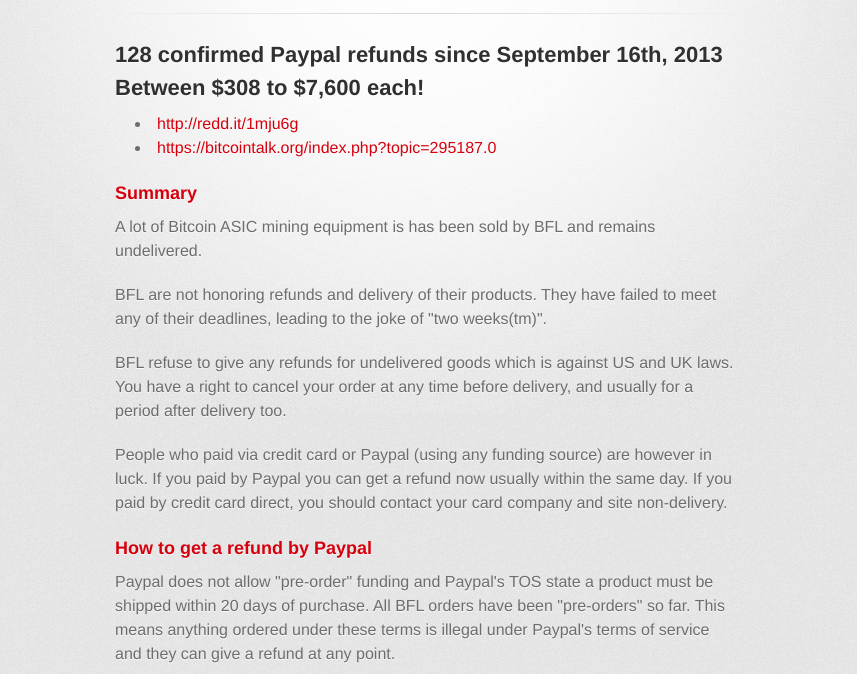
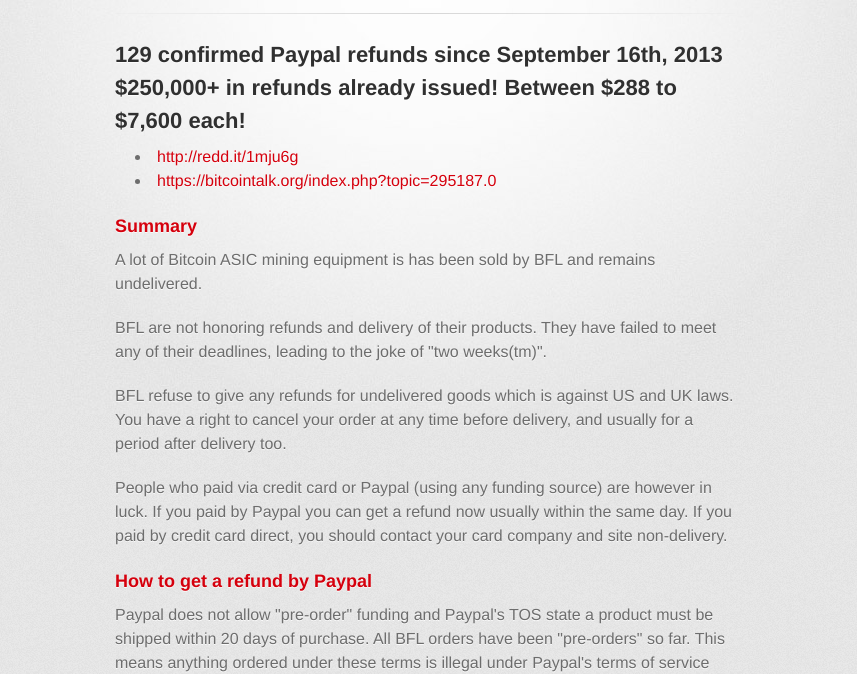
Before and after one commit to bflrefund/bflrefund.github.io, a plain HTML site: page index.html in a window 1280 px wide. Shown: the part 160-834 px from the top of the page, without its empty margins (215-1072 px from the left). Drawn offline with Linux system fonts and the light colour scheme; a script that the page names is missing; a web font is replaced by a local one.

Commit message:
Updated to 129 and $250k in refunds.

```diff
--- a/index.html
+++ b/index.html
@@ -39,7 +39,10 @@ CoinWidgetCom.go({
         <hr>
 
         <section id="main_content">
-        <h2>128 confirmed Paypal refunds since September 16th, 2013 Between $308 to $7,600 each!</h2>
+        <h2>129 confirmed Paypal refunds since September 16th, 2013
+        $250,000+ in refunds already issued!
+        Between $288 to $7,600 each!<br />
+        </h2>
         <ul>
 <li><a href="http://redd.it/1mju6g">http://redd.it/1mju6g</a></li>
 <li><a href="https://bitcointalk.org/index.php?topic=295187.0">https://bitcointalk.org/index.php?topic=295187.0</a></li>
@@ -98,7 +101,7 @@ via Reddit via <a href="http://www.reddit.com/message/compose/?to=tharlam">http:
 <h3>
 <a name="successes-to-date" class="anchor" href="#successes-to-date"><span class="octicon octicon-link"></span></a>Successes to date</h3>
 
-<p>128 refunds and counting have been reported at:</p>
+<p>129 refunds and counting have been reported at:</p>
 
 <ul>
 <li><a href="http://redd.it/1mju6g">http://redd.it/1mju6g</a></li>
```
